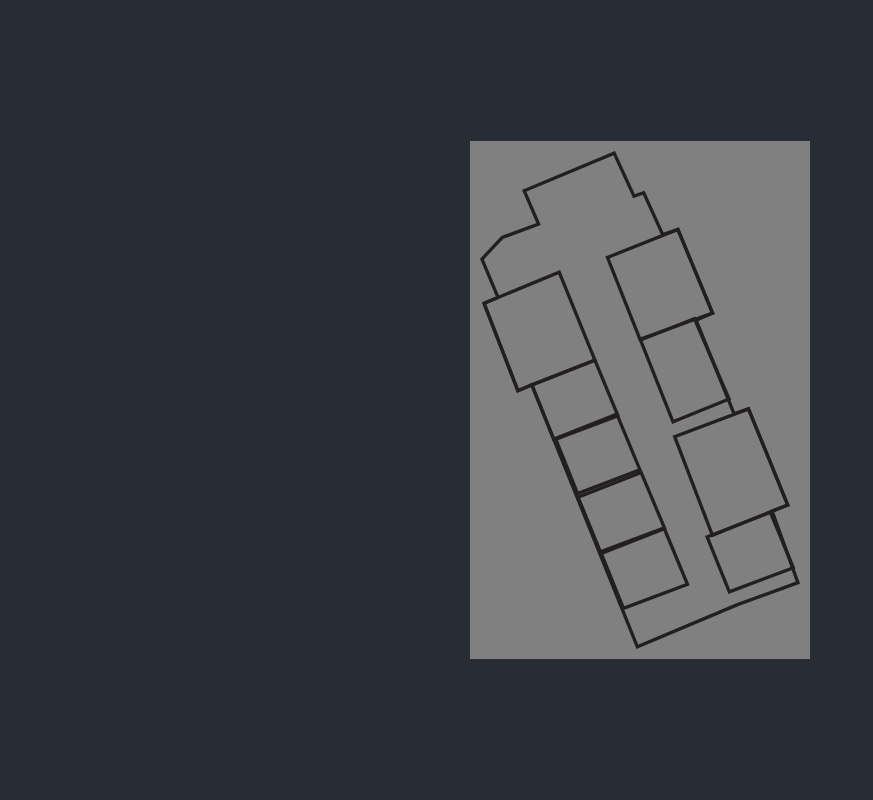
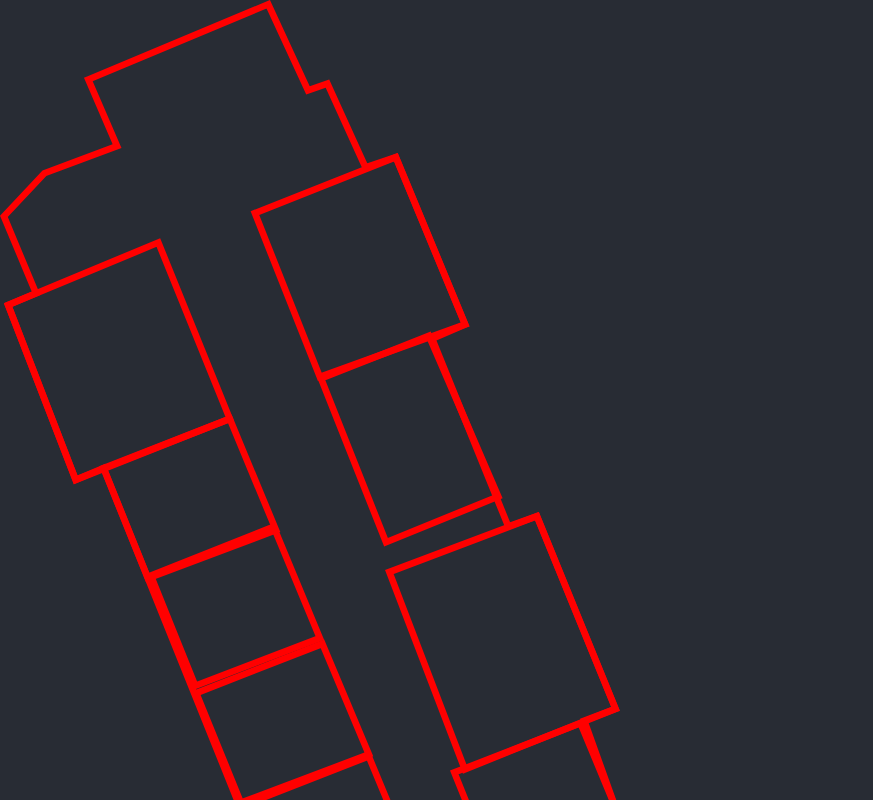
Before and after one commit to jonahlipsky/svg-interactive-map, a React (Create React App) app: page / in a window 1280 px wide. Shown: the top 800 px of the page, without its empty margins (0-873 px from the left). Built offline with nearby package versions, Linux system fonts and the light colour scheme.

Commit message:
Adjust css and add react component

```diff
--- a/src/App.css
+++ b/src/App.css
@@ -43,3 +43,10 @@
   background: gray;
   padding: 10px;
 }
+
+.cls-1{
+  fill: none;
+  stroke:red;
+  stroke-miterlimit:10;
+  transform: scale(0.5);
+}
--- a/src/components/map.jsx
+++ b/src/components/map.jsx
@@ -1,5 +1,5 @@
 import React from 'react';
-import mapSvg from '../res_a_bsmnt.svg';
+import mapSvg from './map_svg.jsx';
 import * as d3 from "d3";
 
 class Map extends React.Component {
@@ -13,12 +13,40 @@ class Map extends React.Component {
     // d3.selectAll("polygon").on("mouseover", function(d){
       // d3.select(this).style("background", "red");
     // });
-    d3.selectAll("polygon").style("background", "red");
+    // d3.selectAll(".cls-1").style("stroke", "blue");
   }
 
   render(){
     return(
-      <img id="main-map-image" src={mapSvg} alt="map-svg"/>
+      <svg xmlns="http://www.w3.org/2000/svg" viewBox="0 0 96.71 150.67">
+        <title>RES A BSMT</title>
+        <g id="Layer_2" data-name="Layer 2">
+            <g id="RES_A_BSMT" data-name="RES A BSMT">
+            <polygon id="RES_A_BSMT-2" data-name="RES A BSMT" class="cls-1" points="13.35 12.01 40.54 0.65 46.54 13.67 49.48 12.65 55.23 25.29 59.82 23.75 70.29 49.03 65.31 51.2 76.8 79.54 81.14 78.01 93.01 107.11 88.29 108.9 96.08 130.6 77.82 137.24 47.56 150.01 15.65 70.73 11.44 72.52 1.23 46.09 5.44 44.31 0.59 32.69 6.71 26.18 17.69 22.09 13.35 12.01"/>
+            <polygon id="ELECTRICAL_ROOM_1" data-name="ELECTRICAL ROOM 1" class="cls-1" points="93.01 107.11 70.24 116.26 58.83 86.44 81.14 78.01 93.01 107.11"/>
+            <polygon id="LAUNDRY_ROOM" data-name="LAUNDRY ROOM" class="cls-1" points="70.29 49.03 48.33 56.95 38.52 32.2 59.82 23.75 70.29 49.03"/>
+            <polygon id="BOILER_ROOM" data-name="BOILER ROOM" class="cls-1" points="75.29 75.03 58.33 81.94 48.52 57.2 64.82 50.75 75.29 75.03"/>
+            <g id="ELECTRICAL_ROOM_2" data-name="ELECTRICAL ROOM 2">
+                <polygon class="cls-1" points="1.23 46.09 23.93 36.65 34.72 63.29 28.59 65.72 11.44 72.52 1.23 46.09"/>
+            </g>
+            <g id="L5">
+                <polygon class="cls-1" points="34.72 63.29 41.7 80.1 22.36 87.39 15.65 70.73 34.72 63.29"/>
+            </g>
+            <g id="L1">
+                <polygon class="cls-1" points="87.72 109.29 94.7 126.1 75.36 133.39 68.65 116.73 87.72 109.29"/>
+            </g>
+            <g id="L2">
+                <polygon class="cls-1" points="55.72 114.29 62.7 131.1 43.36 138.39 36.65 121.73 55.72 114.29"/>
+            </g>
+            <g id="L3">
+                <polygon class="cls-1" points="48.72 97.29 55.74 114 36.4 121.29 29.65 104.73 48.72 97.29"/>
+            </g>
+            <g id="L4">
+                <polygon class="cls-1" points="41.35 79.61 48.33 96.42 29.5 103.64 22.79 86.98 41.35 79.61"/>
+            </g>
+            </g>
+        </g>
+      </svg>
     )
   }
 }
--- /dev/null
+++ b/src/components/map_svg.jsx
@@ -0,0 +1,36 @@
+import React from 'react'
+
+export default () => {
+    return(
+        <svg xmlns="http://www.w3.org/2000/svg" viewBox="0 0 96.71 150.67">
+            <title>RES A BSMT</title>
+            <g id="Layer_2" data-name="Layer 2">
+                <g id="RES_A_BSMT" data-name="RES A BSMT">
+                <polygon id="RES_A_BSMT-2" data-name="RES A BSMT" class="cls-1" points="13.35 12.01 40.54 0.65 46.54 13.67 49.48 12.65 55.23 25.29 59.82 23.75 70.29 49.03 65.31 51.2 76.8 79.54 81.14 78.01 93.01 107.11 88.29 108.9 96.08 130.6 77.82 137.24 47.56 150.01 15.65 70.73 11.44 72.52 1.23 46.09 5.44 44.31 0.59 32.69 6.71 26.18 17.69 22.09 13.35 12.01"/>
+                <polygon id="ELECTRICAL_ROOM_1" data-name="ELECTRICAL ROOM 1" class="cls-1" points="93.01 107.11 70.24 116.26 58.83 86.44 81.14 78.01 93.01 107.11"/>
+                <polygon id="LAUNDRY_ROOM" data-name="LAUNDRY ROOM" class="cls-1" points="70.29 49.03 48.33 56.95 38.52 32.2 59.82 23.75 70.29 49.03"/>
+                <polygon id="BOILER_ROOM" data-name="BOILER ROOM" class="cls-1" points="75.29 75.03 58.33 81.94 48.52 57.2 64.82 50.75 75.29 75.03"/>
+                <g id="ELECTRICAL_ROOM_2" data-name="ELECTRICAL ROOM 2">
+                    <polygon class="cls-1" points="1.23 46.09 23.93 36.65 34.72 63.29 28.59 65.72 11.44 72.52 1.23 46.09"/>
+                </g>
+                <g id="L5">
+                    <polygon class="cls-1" points="34.72 63.29 41.7 80.1 22.36 87.39 15.65 70.73 34.72 63.29"/>
+                </g>
+                <g id="L1">
+                    <polygon class="cls-1" points="87.72 109.29 94.7 126.1 75.36 133.39 68.65 116.73 87.72 109.29"/>
+                </g>
+                <g id="L2">
+                    <polygon class="cls-1" points="55.72 114.29 62.7 131.1 43.36 138.39 36.65 121.73 55.72 114.29"/>
+                </g>
+                <g id="L3">
+                    <polygon class="cls-1" points="48.72 97.29 55.74 114 36.4 121.29 29.65 104.73 48.72 97.29"/>
+                </g>
+                <g id="L4">
+                    <polygon class="cls-1" points="41.35 79.61 48.33 96.42 29.5 103.64 22.79 86.98 41.35 79.61"/>
+                </g>
+                </g>
+            </g>
+
+        </svg>
+    )
+}
```
Also changed, not shown: src/res_a_bsmnt.svg, 1 other file (tests, documents, lock files or other folders).
